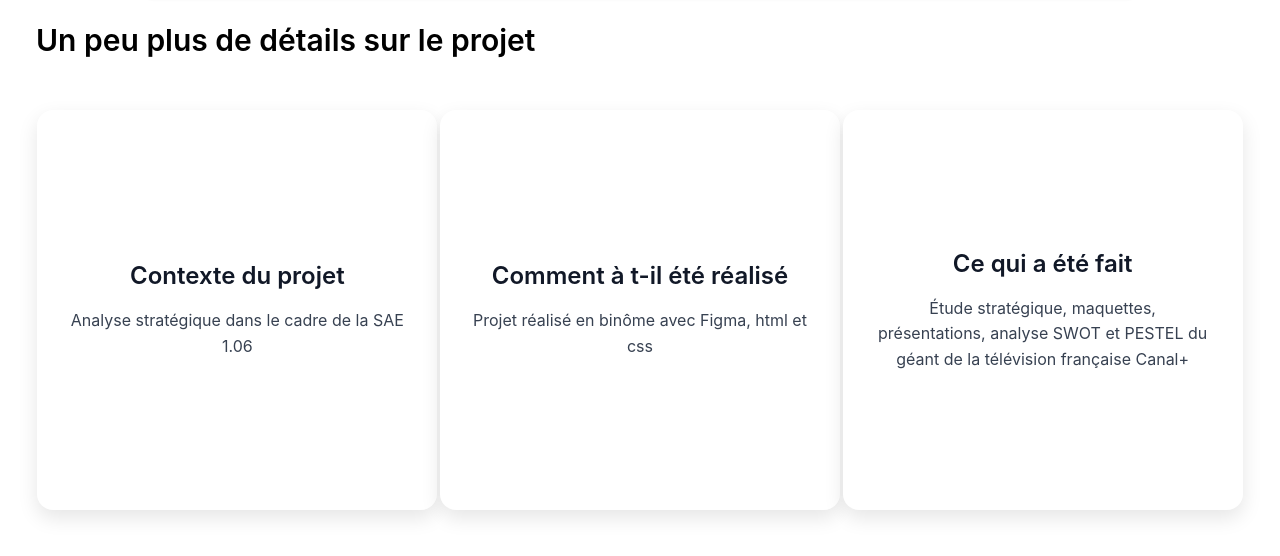
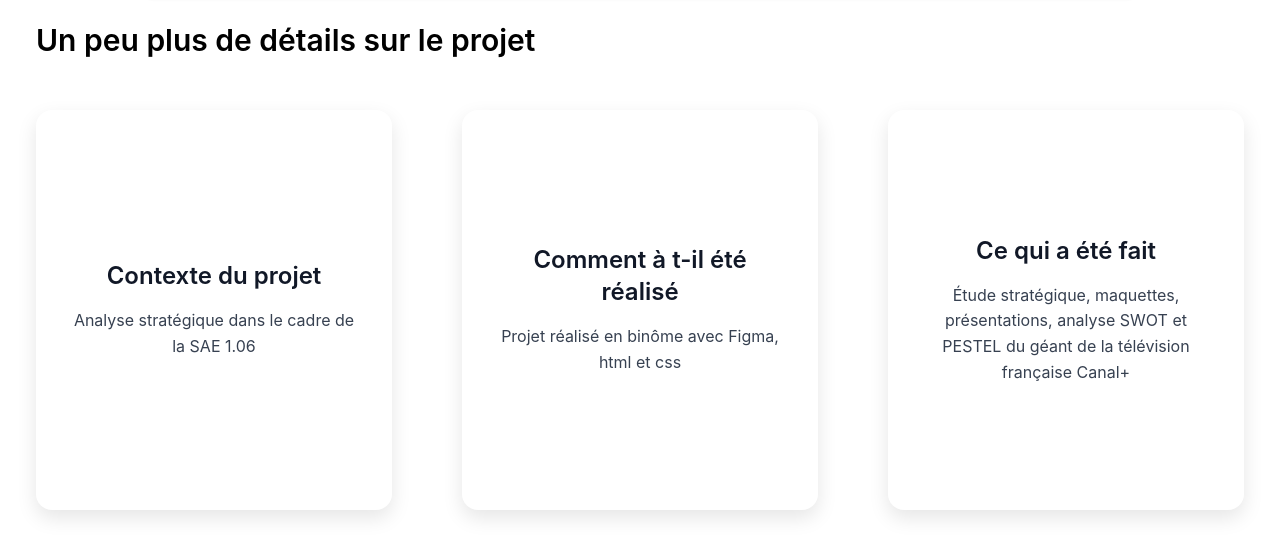
Before and after one commit to MehiaouiMoh/porfolio_competences, a React (Create React App) app: page / in a window 1280 px wide. Shown: the part 4489-5045 px from the top of the page. Built offline with nearby package versions, Linux system fonts and the light colour scheme.

Commit message:
ajustement

```diff
--- a/src/styles/DemoSlider.css
+++ b/src/styles/DemoSlider.css
@@ -23,7 +23,7 @@
         display: flex;
         justify-content: space-around;
         align-items: center;
-        /*gap: 30px;*/
+        gap: 70px;
         height: fit-content;
         padding: 20px;
 
```
